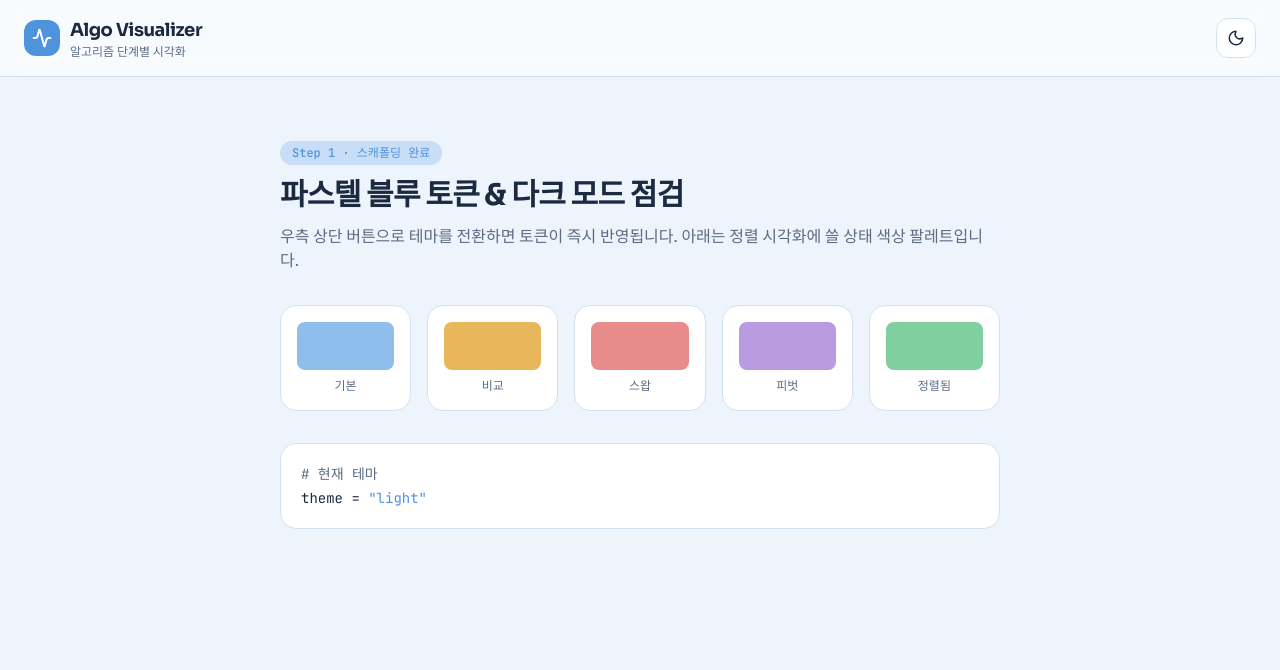
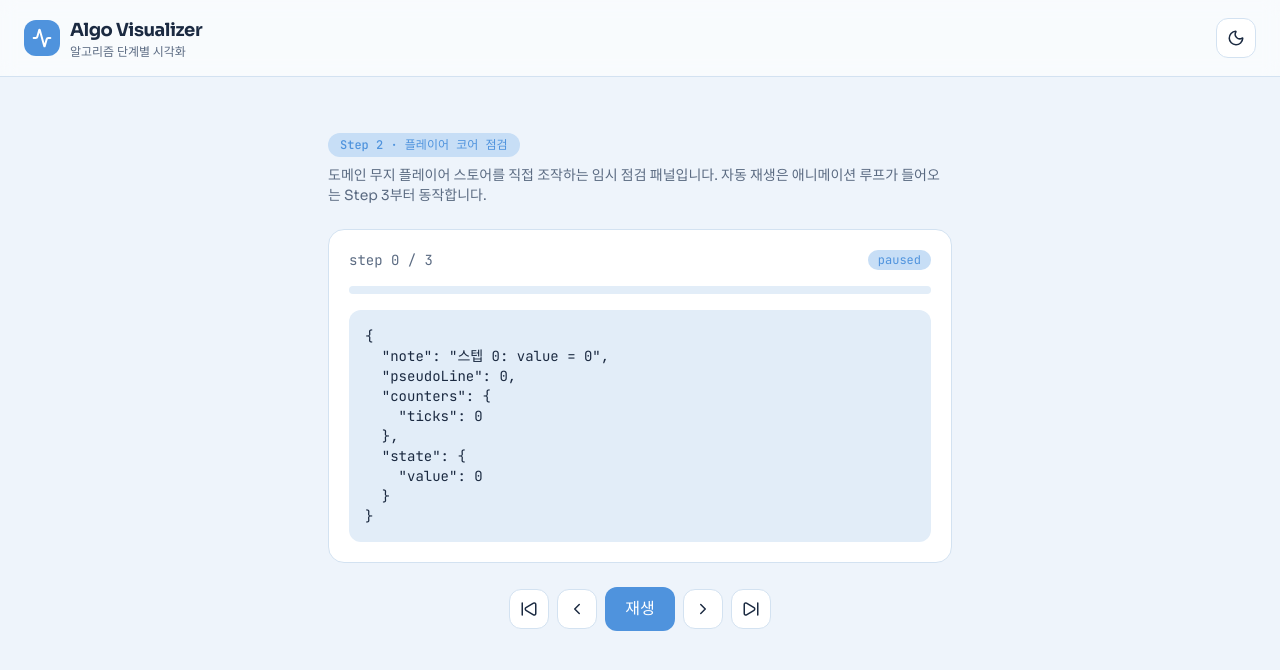
Before and after one commit to Dev-2A/algo-visualizer, a React (Vite) app: page / in a window 1280 px wide. Shown: the top 670 px of the page. Built offline with nearby package versions, Linux system fonts and the light colour scheme.

Commit message:
✨ 플레이어 코어 추가: AlgoStep/AlgoModule 계약 + 도메인 무지 플레이어 스토어

```diff
--- a/src/App.tsx
+++ b/src/App.tsx
@@ -1,17 +1,43 @@
-import { Moon, Sun, Activity } from "lucide-react";
+import { useEffect, type ReactNode } from "react";
+import {
+  Moon,
+  Sun,
+  Activity,
+  SkipBack,
+  SkipForward,
+  ChevronLeft,
+  ChevronRight,
+} from "lucide-react";
 import { useUIStore } from "@/store/uiStore";
-
-const vizSwatches = [
-  { label: "기본", className: "bg-viz-default" },
-  { label: "비교", className: "bg-viz-compare" },
-  { label: "스왑", className: "bg-viz-swap" },
-  { label: "피벗", className: "bg-viz-pivot" },
-  { label: "정렬됨", className: "bg-viz-sorted" },
-];
+import {
+  usePlayerStore,
+  selectCurrentStep,
+  selectTotalSteps,
+  selectIsFinished,
+} from "@/core/player/playerStore";
+import demoModule from "@/core/player/_demoModule";
 
 export default function App() {
   const theme = useUIStore((s) => s.theme);
   const toggleTheme = useUIStore((s) => s.toggleTheme);
+
+  const load = usePlayerStore((s) => s.load);
+  const currentIndex = usePlayerStore((s) => s.currentIndex);
+  const isPlaying = usePlayerStore((s) => s.isPlaying);
+  const stepForward = usePlayerStore((s) => s.stepForward);
+  const stepBackward = usePlayerStore((s) => s.stepBackward);
+  const reset = usePlayerStore((s) => s.reset);
+  const seek = usePlayerStore((s) => s.seek);
+  const togglePlay = usePlayerStore((s) => s.togglePlay);
+
+  const step = usePlayerStore(selectCurrentStep);
+  const total = usePlayerStore(selectTotalSteps);
+  const finished = usePlayerStore(selectIsFinished);
+
+  // 임시: 데모 모듈 로드 (Step 4에서 실제 정렬 모듈로 교체)
+  useEffect(() => {
+    load(demoModule);
+  }, [load]);
 
   return (
     <div className="min-h-full">
@@ -29,7 +55,6 @@ export default function App() {
             </p>
           </div>
         </div>
-
         <button
           onClick={toggleTheme}
           aria-label="테마 전환"
@@ -39,41 +64,101 @@ export default function App() {
         </button>
       </header>
 
-      <main className="mx-auto flex max-w-3xl flex-col gap-8 px-6 py-16">
-        <section className="flex flex-col gap-3">
+      <main className="mx-auto flex max-w-2xl flex-col gap-6 px-6 py-14">
+        <div className="flex flex-col gap-2">
           <span className="w-fit rounded-full bg-primary-soft px-3 py-1 font-mono text-xs font-medium text-primary">
-            Step 1 · 스캐폴딩 완료
+            Step 2 · 플레이어 코어 점검
           </span>
-          <h2 className="text-3xl font-bold tracking-tight">
-            파스텔 블루 토큰 &amp; 다크 모드 점검
-          </h2>
-          <p className="max-w-prose text-muted-foreground">
-            우측 상단 버튼으로 테마를 전환하면 토큰이 즉시 반영됩니다. 아래는
-            정렬 시각화에 쓸 상태 색상 팔레트입니다.
+          <p className="text-sm text-muted-foreground">
+            도메인 무지 플레이어 스토어를 직접 조작하는 임시 점검 패널입니다.
+            자동 재생은 애니메이션 루프가 들어오는 Step 3부터 동작합니다.
           </p>
+        </div>
+
+        {/* 상태 표시 */}
+        <section className="rounded-2xl border border-border bg-surface p-5">
+          <div className="mb-4 flex items-center justify-between">
+            <span className="font-mono text-sm text-muted-foreground">
+              step {currentIndex} / {Math.max(total - 1, 0)}
+            </span>
+            <span
+              className={`rounded-full px-2.5 py-0.5 font-mono text-xs ${
+                finished
+                  ? "bg-viz-sorted/20 text-foreground"
+                  : "bg-primary-soft text-primary"
+              }`}
+            >
+              {finished ? "finished" : isPlaying ? "playing" : "paused"}
+            </span>
+          </div>
+
+          {/* 진행 막대 */}
+          <div className="mb-4 h-2 overflow-hidden rounded-full bg-surface-muted">
+            <div
+              className="h-full rounded-full bg-primary transition-[width] duration-200"
+              style={{
+                width:
+                  total > 1 ? `${(currentIndex / (total - 1)) * 100}%` : "0%",
+              }}
+            />
+          </div>
+
+          <pre className="overflow-x-auto rounded-xl bg-surface-muted p-4 font-mono text-sm text-foreground">
+            {JSON.stringify(
+              {
+                note: step?.note,
+                pseudoLine: step?.pseudoLine,
+                counters: step?.counters,
+                state: step?.state,
+              },
+              null,
+              2,
+            )}
+          </pre>
         </section>
 
-        <section className="grid grid-cols-2 gap-4 sm:grid-cols-5">
-          {vizSwatches.map((s) => (
-            <div
-              key={s.label}
-              className="flex flex-col items-center gap-2 rounded-2xl border border-border bg-surface p-4"
-            >
-              <span className={`h-12 w-full rounded-lg ${s.className}`} />
-              <span className="font-mono text-xs text-muted-foreground">
-                {s.label}
-              </span>
-            </div>
-          ))}
-        </section>
-
-        <section className="rounded-2xl border border-border bg-surface p-5 font-mono text-sm">
-          <p className="text-muted-foreground"># 현재 테마</p>
-          <p className="mt-1 text-foreground">
-            theme = <span className="text-primary">"{theme}"</span>
-          </p>
+        {/* 트랜스포트 */}
+        <section className="flex items-center justify-center gap-2">
+          <CtrlButton label="처음" onClick={reset}>
+            <SkipBack size={18} />
+          </CtrlButton>
+          <CtrlButton label="이전" onClick={stepBackward}>
+            <ChevronLeft size={18} />
+          </CtrlButton>
+          <button
+            onClick={togglePlay}
+            className="rounded-xl bg-primary px-5 py-2.5 font-medium text-on-primary transition hover:bg-primary-hover"
+          >
+            {isPlaying ? "일시정지" : "재생"}
+          </button>
+          <CtrlButton label="다음" onClick={stepForward}>
+            <ChevronRight size={18} />
+          </CtrlButton>
+          <CtrlButton label="끝" onClick={() => seek(total - 1)}>
+            <SkipForward size={18} />
+          </CtrlButton>
         </section>
       </main>
     </div>
   );
 }
+
+function CtrlButton({
+  children,
+  label,
+  onClick,
+}: {
+  children: ReactNode;
+  label: string;
+  onClick: () => void;
+}) {
+  return (
+    <button
+      onClick={onClick}
+      aria-label={label}
+      className="grid h-10 w-10 place-items-center rounded-xl border border-border bg-surface text-foreground transition hover:bg-surface-muted"
+    >
+      {children}
+    </button>
+  );
+}
--- /dev/null
+++ b/src/core/player/_demoModule.ts
@@ -0,0 +1,35 @@
+import type { AlgoModule, AlgoStep } from "./types";
+
+/**
+ * ⚠️ 임시: 플레이어 스토어(상태 머신) 점검용 더미 모듈.
+ * 실제 정렬 모듈을 추가하는 Step 4에서 이 파일은 삭제됩니다.
+ */
+interface DemoState {
+  value: number;
+}
+
+const demoModule: AlgoModule<number, DemoState> = {
+  id: "demo",
+  name: "데모 카운터",
+  category: "sorting",
+  pseudocode: ["start()", "value += 1", "value += 1", "done()"],
+  counters: [{ key: "ticks", label: "진행" }],
+  defaultInput: 0,
+  generate: (start) => {
+    const steps: AlgoStep<DemoState>[] = [];
+    for (let i = 0; i <= 3; i++) {
+      steps.push({
+        state: { value: start + i },
+        pseudoLine: i,
+        counters: { ticks: i },
+        note: `스텝 ${i}: value = ${start + i}`,
+      });
+    }
+    return steps;
+  },
+  draw: () => {
+    /* 점검 단계에선 캔버스 렌더 없음 (Step 3에서 실제 draw 도입) */
+  },
+};
+
+export default demoModule;
--- /dev/null
+++ b/src/core/player/playerStore.ts
@@ -0,0 +1,123 @@
+import { create } from "zustand";
+import type { AlgoModule, AlgoStep } from "./types";
+
+const DEFAULT_SPEED = 8; // 초당 스텝 수
+const MIN_SPEED = 0.5;
+const MAX_SPEED = 60;
+
+export interface PlayerState {
+  module: AlgoModule | null;
+  input: unknown;
+  steps: AlgoStep[];
+  currentIndex: number;
+  isPlaying: boolean;
+  /** 초당 진행 스텝 수 (애니메이션 루프가 이 값으로 진행 속도를 결정) */
+  speed: number;
+
+  // ── 로딩 ─────────────────────────────
+  load: (module: AlgoModule, input?: unknown) => void;
+  setInput: (input: unknown) => void;
+
+  // ── 트랜스포트 ───────────────────────
+  play: () => void;
+  pause: () => void;
+  togglePlay: () => void;
+  stepForward: () => void;
+  stepBackward: () => void;
+  seek: (index: number) => void;
+  reset: () => void;
+  setSpeed: (speed: number) => void;
+}
+
+export const usePlayerStore = create<PlayerState>((set, get) => ({
+  module: null,
+  input: null,
+  steps: [],
+  currentIndex: 0,
+  isPlaying: false,
+  speed: DEFAULT_SPEED,
+
+  load: (module, input) => {
+    const usedInput = input ?? module.defaultInput;
+    set({
+      module,
+      input: usedInput,
+      steps: module.generate(usedInput),
+      currentIndex: 0,
+      isPlaying: false,
+    });
+  },
+
+  setInput: (input) => {
+    const { module } = get();
+    if (!module) return;
+    set({
+      input,
+      steps: module.generate(input),
+      currentIndex: 0,
+      isPlaying: false,
+    });
+  },
+
+  play: () => {
+    const { steps, currentIndex } = get();
+    if (steps.length === 0) return;
+    // 끝에서 재생을 누르면 처음부터 다시
+    if (currentIndex >= steps.length - 1) {
+      set({ currentIndex: 0, isPlaying: true });
+    } else {
+      set({ isPlaying: true });
+    }
+  },
+
+  pause: () => set({ isPlaying: false }),
+
+  togglePlay: () => {
+    if (get().isPlaying) get().pause();
+    else get().play();
+  },
+
+  stepForward: () => {
+    const { currentIndex, steps } = get();
+    if (currentIndex < steps.length - 1) {
+      set({ currentIndex: currentIndex + 1 });
+    } else {
+      set({ isPlaying: false }); // 끝 도달 → 정지
+    }
+  },
+
+  stepBackward: () => {
+    const { currentIndex } = get();
+    if (currentIndex > 0)
+      set({ currentIndex: currentIndex - 1, isPlaying: false });
+  },
+
+  seek: (index) => {
+    const { steps } = get();
+    if (steps.length === 0) return;
+    const clamped = Math.max(0, Math.min(index, steps.length - 1));
+    set({ currentIndex: clamped, isPlaying: false });
+  },
+
+  reset: () => set({ currentIndex: 0, isPlaying: false }),
+
+  setSpeed: (speed) =>
+    set({ speed: Math.max(MIN_SPEED, Math.min(speed, MAX_SPEED)) }),
+}));
+
+// ── 파생 셀렉터 ─────────────────────────────
+export const selectCurrentStep = (s: PlayerState): AlgoStep | null =>
+  s.steps[s.currentIndex] ?? null;
+
+export const selectPrevStep = (s: PlayerState): AlgoStep | null =>
+  s.currentIndex > 0 ? (s.steps[s.currentIndex - 1] ?? null) : null;
+
+export const selectTotalSteps = (s: PlayerState): number => s.steps.length;
+
+/** 0..1 진행률 (타임라인/프로그레스 바용) */
+export const selectProgress = (s: PlayerState): number =>
+  s.steps.length <= 1 ? 0 : s.currentIndex / (s.steps.length - 1);
+
+/** 마지막 스텝 도달 여부 (루프 종료 판단) */
+export const selectIsFinished = (s: PlayerState): boolean =>
+  s.steps.length > 0 && s.currentIndex >= s.steps.length - 1;
--- /dev/null
+++ b/src/core/player/types.ts
@@ -0,0 +1,83 @@
+import type { ComponentType } from "react";
+
+/** 알고리즘 카테고리. 경로탐색은 v0.2.0에서 추가. */
+export type AlgoCategory = "sorting" | "pathfinding";
+
+/**
+ * 단일 스텝(상태 스냅샷). 플레이어는 S(도메인 페이로드)의 내용을 알지 못하며,
+ * 오직 해당 모듈의 draw 함수만 이를 해석한다.
+ */
+export interface AlgoStep<S = unknown> {
+  /** 도메인별 상태 스냅샷 (정렬: 배열+하이라이트, 경로탐색: 격자+프론티어 등) */
+  state: S;
+  /** 하이라이트할 의사코드 라인 인덱스. -1이면 없음. */
+  pseudoLine: number;
+  /** 이 스텝 시점의 카운터 값 (key는 module.counters의 key와 매칭) */
+  counters: Record<string, number>;
+  /** 선택: 현재 동작 설명 (UI 표시용) */
+  note?: string;
+}
+
+/** 카운터 정의 (라벨/순서는 모듈에 중앙화, 값은 스텝마다) */
+export interface CounterDef {
+  key: string;
+  label: string;
+}
+
+/** 캔버스 draw에 전달되는 해석된 색상 팔레트 (Canvas는 CSS 변수를 직접 못 읽으므로 주입) */
+export interface VizPalette {
+  default: string;
+  compare: string;
+  swap: string;
+  pivot: string;
+  sorted: string;
+  foreground: string;
+  mutedForeground: string;
+  surface: string;
+  border: string;
+  primary: string;
+}
+
+/** draw 함수에 전달되는 파라미터 */
+export interface DrawParams<S = unknown> {
+  /** 현재 스텝 */
+  step: AlgoStep<S>;
+  /** 직전 스텝 (전환 보간용). 없으면 null */
+  prevStep: AlgoStep<S> | null;
+  /** 0..1 스텝 전환 보간 계수 (스왑 슬라이드 등 트위닝에 사용) */
+  progress: number;
+  /** 논리 픽셀 기준 캔버스 크기 (DPR 보정은 CanvasStage가 처리) */
+  width: number;
+  height: number;
+  /** 해석된 색상 팔레트 (현재 테마 기준) */
+  palette: VizPalette;
+}
+
+/** 입력 에디터 컴포넌트 props */
+export interface EditorProps<I = unknown> {
+  value: I;
+  onChange: (next: I) => void;
+  disabled?: boolean;
+}
+
+/**
+ * 알고리즘 모듈. 정렬/경로탐색이 동일 인터페이스를 구현한다.
+ * v0.2.0에서 경로탐색 모듈을 추가할 때 플레이어/Shell은 수정하지 않는다.
+ */
+export interface AlgoModule<I = unknown, S = unknown> {
+  id: string;
+  name: string;
+  category: AlgoCategory;
+  /** 의사코드 라인 (pseudoLine이 이 배열의 인덱스를 가리킴) */
+  pseudocode: string[];
+  /** 표시할 카운터 정의 */
+  counters: CounterDef[];
+  /** 기본 입력 */
+  defaultInput: I;
+  /** 입력 → 스텝 배열 (결정적이어야 함: 같은 입력 → 같은 스텝) */
+  generate: (input: I) => AlgoStep<S>[];
+  /** 캔버스에 현재 스텝을 그림 */
+  draw: (ctx: CanvasRenderingContext2D, params: DrawParams<S>) => void;
+  /** 선택: 입력 편집 UI (정렬 에디터는 Step 11에서 추가) */
+  Editor?: ComponentType<EditorProps<I>>;
+}
```
